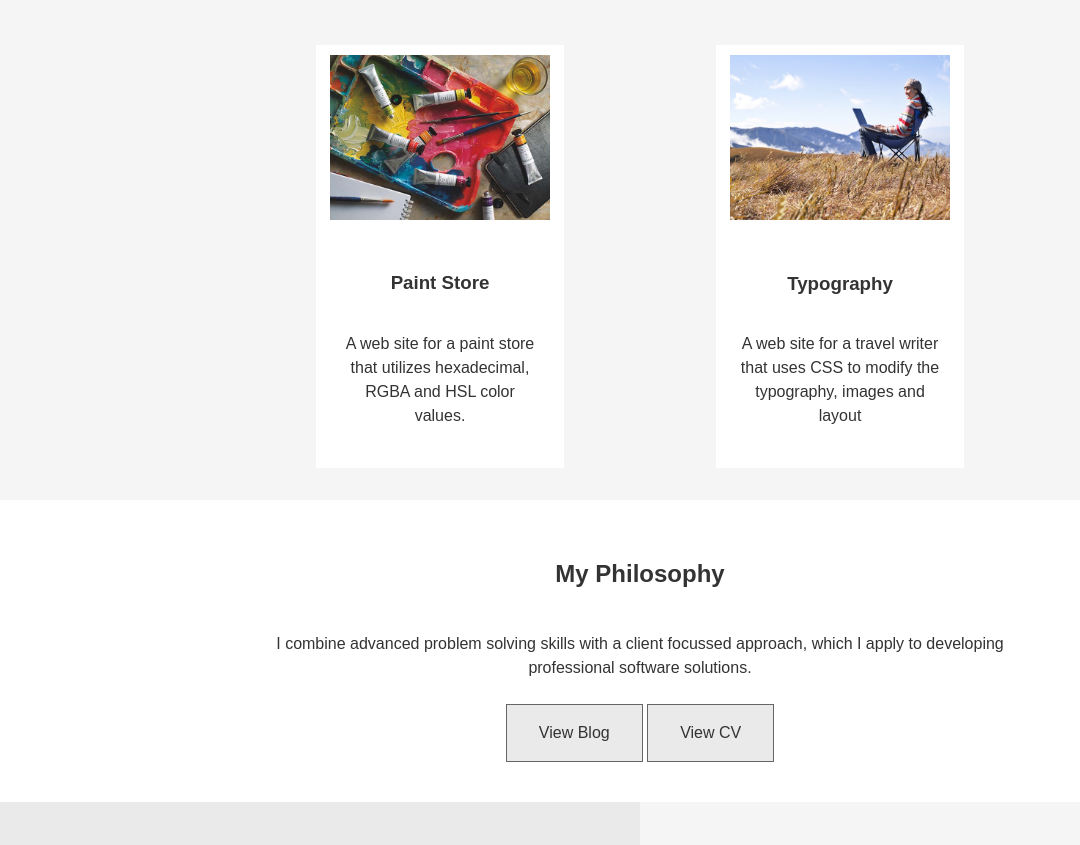
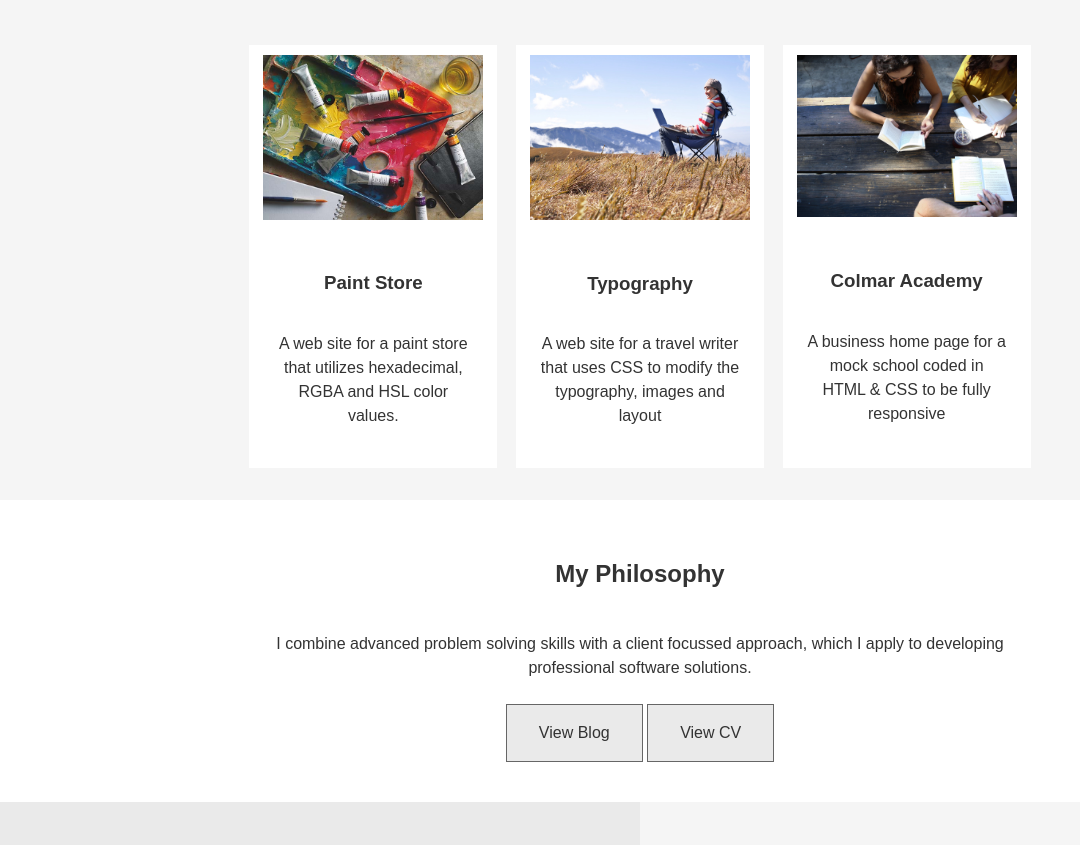
Before and after one commit to jimmyb2508/Codecademy, a plain HTML site: page index.html in a window 1280 px wide. Shown: the part 2140-2985 px from the top of the page, without its empty margins (0-1080 px from the left). Drawn offline with Linux system fonts and the light colour scheme.

Commit message:
Added Colmar Academy Project

```diff
--- a/index.html
+++ b/index.html
@@ -181,6 +181,16 @@
             </div>
           </div>
         </li>
+        <li>
+          <div class="card">
+            <a href="./Build_a_Website_with_HTML_CSS_and_Github_Pages/Colmar_Academy/index.html">
+            <img class="colmar-pic" src="./Build_a_Website_with_HTML_CSS_and_Github_Pages/Colmar_Academy/images/banner.jpg" alt="Students Studying"></a>
+            <div class="card-content">
+              <h3 class="card-title">Colmar Academy</h3>
+              <p>A business home page for a mock school coded in HTML & CSS to be fully responsive</p>
+            </div>
+          </div>
+        </li>
       </ul>
     </section>
 
--- a/style.css
+++ b/style.css
@@ -184,6 +184,14 @@ p {
 }
 
 .wander-pic {
+  display: inline;
+  width: 220px;
+  height: 100%;
+  padding-top: 10px;
+  padding-bottom: 0px;
+}
+
+.colmar-pic {
   display: inline;
   width: 220px;
   height: 100%;
```
